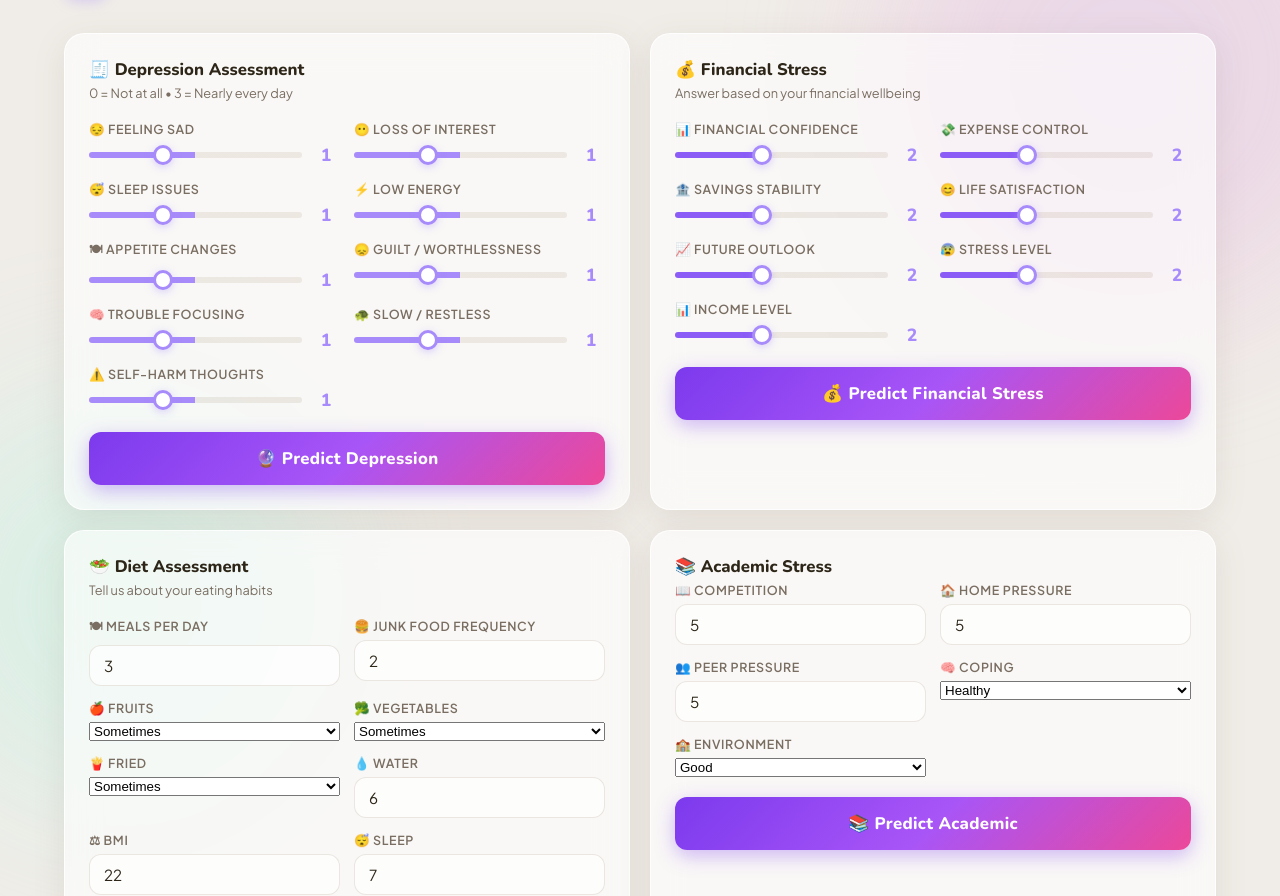
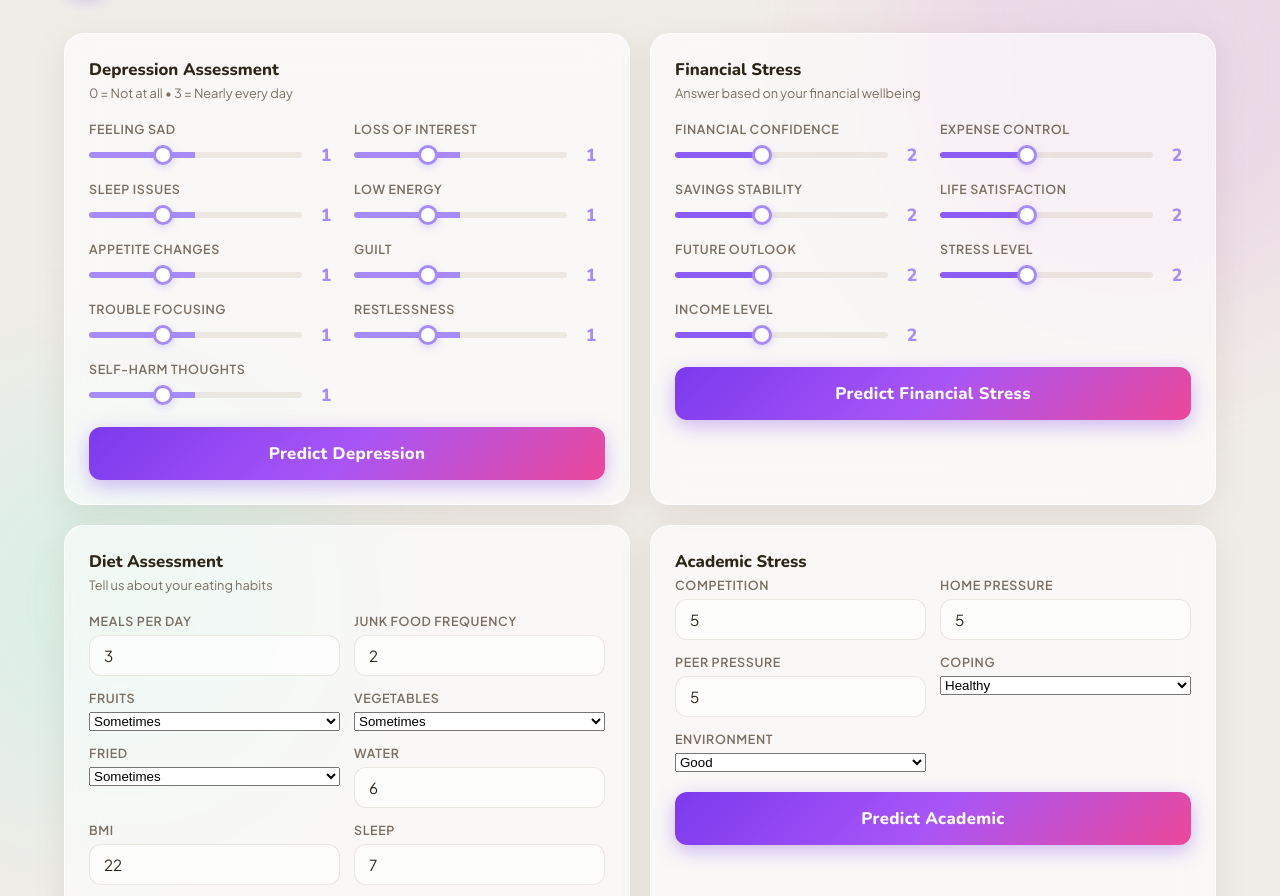
Before and after one commit to mehalsrivastava-prog/Mindmate, a website: page model.html in a window 1280 px wide. Shown: the part 79-975 px from the top of the page. Drawn offline with nearby package versions, Linux system fonts and the light colour scheme.

Commit message:
my changes

```diff
--- a/model.html
+++ b/model.html
@@ -63,22 +63,22 @@
 <!-- ================= DEPRESSION ================= -->
 <div class="card grid-left" id="depression-card">
 
-  <div class="card-title">🧾 Depression Assessment</div>
+  <div class="card-title">Depression Assessment</div>
   <div class="card-subtitle">0 = Not at all • 3 = Nearly every day</div>
 
   <div class="form-grid">
 
     <script>
       const questions = [
-        ["q1_sad","😔 Feeling sad"],
-        ["q2_interest","😶 Loss of interest"],
-        ["q3_sleep","😴 Sleep issues"],
-        ["q4_energy","⚡ Low energy"],
-        ["q5_appetite","🍽 Appetite changes"],
-        ["q6_guilt","😞 Guilt / worthlessness"],
-        ["q7_focus","🧠 Trouble focusing"],
-        ["q8_movement","🐢 Slow / restless"],
-        ["q9_selfharm","⚠️ Self-harm thoughts"]
+        ["q1_sad"," Feeling sad"],
+        ["q2_interest"," Loss of interest"],
+        ["q3_sleep"," Sleep issues"],
+        ["q4_energy","Low energy"],
+        ["q5_appetite","Appetite changes"],
+        ["q6_guilt","Guilt"],
+        ["q7_focus","Trouble focusing"],
+        ["q8_movement","Restlessness"],
+        ["q9_selfharm","Self-harm thoughts"]
       ];
 
       document.write(questions.map((q,i)=>`
@@ -95,7 +95,7 @@
 
   </div>
 
-  <button class="btn-predict" onclick="predictDepression()">🔮 Predict Depression</button>
+  <button class="btn-predict" onclick="predictDepression()">Predict Depression</button>
 
   <div id="dep-result" style="display:none;margin-top:15px;">
     <div id="dep-badge" class="result-badge"></div>
@@ -107,20 +107,20 @@
 <!-- ================= FINANCIAL ================= -->
 <div class="card grid-right" id="financial-card">
 
-  <div class="card-title">💰 Financial Stress</div>
+  <div class="card-title">Financial Stress</div>
   <div class="card-subtitle">Answer based on your financial wellbeing</div>
 
   <div class="form-grid">
 
     <script>
       const fQuestions = [
-        ["f1","📊 Financial Confidence"],
-        ["f2","💸 Expense Control"],
-        ["f3","🏦 Savings Stability"],
-        ["f4","😊 Life Satisfaction"],
-        ["f5","📈 Future Outlook"],
-        ["f6","😰 Stress Level"],
-        ["f7","📊 Income Level"]
+        ["f1","Financial Confidence"],
+        ["f2","Expense Control"],
+        ["f3","Savings Stability"],
+        ["f4","Life Satisfaction"],
+        ["f5","Future Outlook"],
+        ["f6","Stress Level"],
+        ["f7","Income Level"]
       ];
 
       document.write(fQuestions.map((q)=>`
@@ -137,7 +137,7 @@
 
   </div>
 
-  <button class="btn-predict" onclick="predictFinancial()">💰 Predict Financial Stress</button>
+  <button class="btn-predict" onclick="predictFinancial()">Predict Financial Stress</button>
 
   <div id="fin-result" style="display:none;margin-top:15px;">
     <div id="fin-score" class="result-title"></div>
@@ -149,23 +149,23 @@
 <!-- ================= DIET ================= -->
 <div class="card grid-left" id="diet-card">
 
-  <div class="card-title">🥗 Diet Assessment</div>
+  <div class="card-title">Diet Assessment</div>
   <div class="card-subtitle">Tell us about your eating habits</div>
 
   <div class="form-grid">
 
     <div class="form-group">
-      <label>🍽 Meals per day</label>
+      <label>Meals per day</label>
       <input type="number" id="meals" value="3">
     </div>
 
     <div class="form-group">
-      <label>🍔 Junk food frequency</label>
+      <label>Junk food frequency</label>
       <input type="number" id="junk_freq" value="2">
     </div>
 
     <div class="form-group">
-      <label>🍎 Fruits</label>
+      <label>Fruits</label>
       <select id="fruits">
         <option>Never</option><option>Rarely</option><option selected>Sometimes</option>
         <option>Often</option><option>Always</option>
@@ -173,7 +173,7 @@
     </div>
 
     <div class="form-group">
-      <label>🥦 Vegetables</label>
+      <label>Vegetables</label>
       <select id="vegetables">
         <option>Never</option><option>Rarely</option><option selected>Sometimes</option>
         <option>Often</option><option>Always</option>
@@ -181,7 +181,7 @@
     </div>
 
     <div class="form-group">
-      <label>🍟 Fried</label>
+      <label>Fried</label>
       <select id="fried">
         <option>Never</option><option>Rarely</option><option selected>Sometimes</option>
         <option>Often</option><option>Always</option>
@@ -189,33 +189,33 @@
     </div>
 
     <div class="form-group">
-      <label>💧 Water</label>
+      <label>Water</label>
       <input type="number" id="water" value="6">
     </div>
 
     <div class="form-group">
-      <label>⚖ BMI</label>
+      <label>BMI</label>
       <input type="number" id="BMI" value="22">
     </div>
 
     <div class="form-group">
-      <label>😴 Sleep</label>
+      <label>Sleep</label>
       <input type="number" id="sleep" value="7">
     </div>
 
     <div class="form-group">
-      <label>🏃 Exercise</label>
+      <label>Exercise</label>
       <input type="number" id="exercise" value="3">
     </div>
 
     <div class="form-group">
-      <label>🔥 Calories</label>
+      <label>Calories</label>
       <input type="number" id="calories" value="2000">
     </div>
 
   </div>
 
-  <button class="btn-predict" onclick="predictDiet()">🥗 Predict Diet</button>
+  <button class="btn-predict" onclick="predictDiet()">Predict Diet</button>
 
   <div id="diet-result" style="display:none;margin-top:15px;">
     <div id="diet-badge" class="result-badge"></div>
@@ -227,27 +227,27 @@
 <!-- ================= ACADEMIC ================= -->
 <div class="card grid-right" id="academic-card">
 
-  <div class="card-title">📚 Academic Stress</div>
+  <div class="card-title">Academic Stress</div>
 
   <div class="form-grid">
 
     <div class="form-group">
-      <label>📖 Competition</label>
+      <label>Competition</label>
       <input type="number" id="competition" value="5">
     </div>
 
     <div class="form-group">
-      <label>🏠 Home Pressure</label>
+      <label>Home Pressure</label>
       <input type="number" id="home_pressure" value="5">
     </div>
 
     <div class="form-group">
-      <label>👥 Peer Pressure</label>
+      <label>Peer Pressure</label>
       <input type="number" id="peer_pressure" value="5">
     </div>
 
     <div class="form-group">
-      <label>🧠 Coping</label>
+      <label>Coping</label>
       <select id="coping_strategy">
         <option>Healthy</option>
         <option>Moderate</option>
@@ -256,7 +256,7 @@
     </div>
 
     <div class="form-group">
-      <label>🏫 Environment</label>
+      <label>Environment</label>
       <select id="study_environment">
         <option>Good</option>
         <option>Average</option>
@@ -266,7 +266,7 @@
 
   </div>
 
-  <button class="btn-predict" onclick="predictAcademic()">📚 Predict Academic</button>
+  <button class="btn-predict" onclick="predictAcademic()">Predict Academic</button>
 
   <div id="acad-result" style="display:none;margin-top:15px;">
     <div id="acad-badge" class="result-badge"></div>
```
Also changed, not shown: 3 other files.
